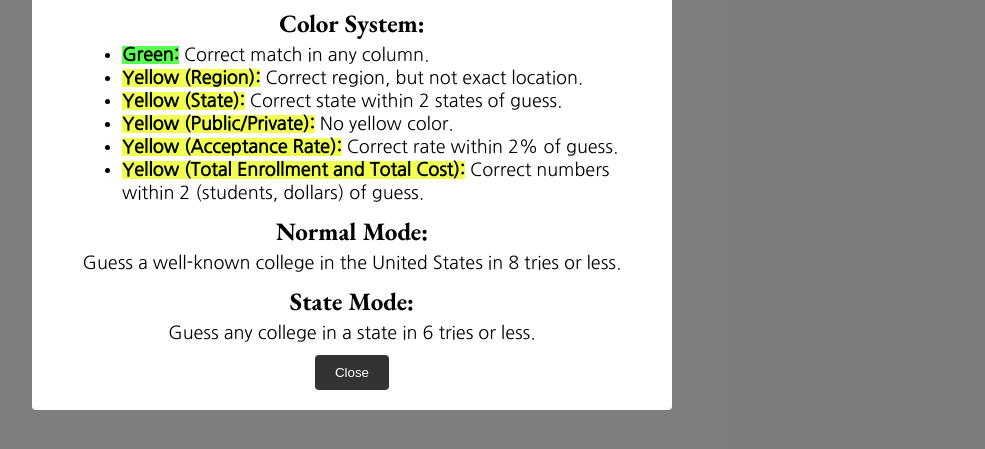
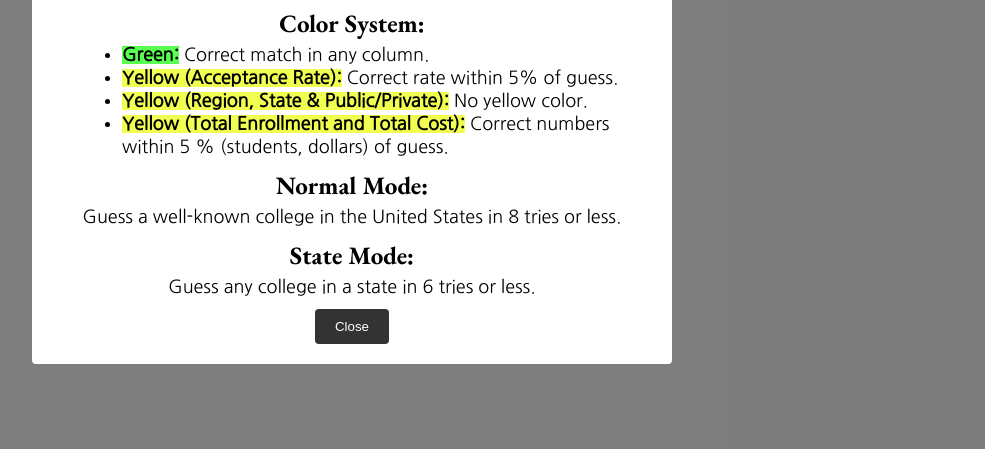
Before and after one commit to WHCompSci/WHCompSci.github.io, a plain HTML site: page schooldle/index.html in a window 1280 px wide. Both pictures are taken after a click on the button 1192 px from the left and 38 px from the top of the page. Shown: the part 241-690 px from the top of the page, without its empty margins (288-1273 px from the left). Drawn offline with nearby package versions, Linux system fonts and the light colour scheme.

Commit message:
edit modal text

```diff
--- a/schooldle/index.html
+++ b/schooldle/index.html
@@ -31,26 +31,18 @@
                         <strong class="green-highlight">Green:</strong> Correct match in any column.
                     </li>
                     <li>
-                        <strong class="yellow-highlight">Yellow (Region):</strong> Correct region, but
-                        not exact location.
+                        <strong class="yellow-highlight">Yellow (Acceptance Rate):</strong> Correct rate
+                        within 5% of guess.
                     </li>
                     <li>
-                        <strong class="yellow-highlight">Yellow (State):</strong> Correct state within 2
-                        states of guess.
-                    </li>
-                    <li>
-                        <strong class="yellow-highlight">Yellow (Public/Private):</strong> No yellow
+                        <strong class="yellow-highlight">Yellow (Region, State & Public/Private):</strong> No yellow
                         color.
-                    </li>
-                    <li>
-                        <strong class="yellow-highlight">Yellow (Acceptance Rate):</strong> Correct rate
-                        within 2% of guess.
                     </li>
                     <li>
                         <strong class="yellow-highlight"
                             >Yellow (Total Enrollment and Total Cost):</strong
                         >
-                        Correct numbers within 2 (students, dollars) of guess.
+                        Correct numbers within 5 % (students, dollars) of guess.
                     </li>
                 </ul>
                 <h3 class="modal-subtitle">Normal Mode:</h3>
```
